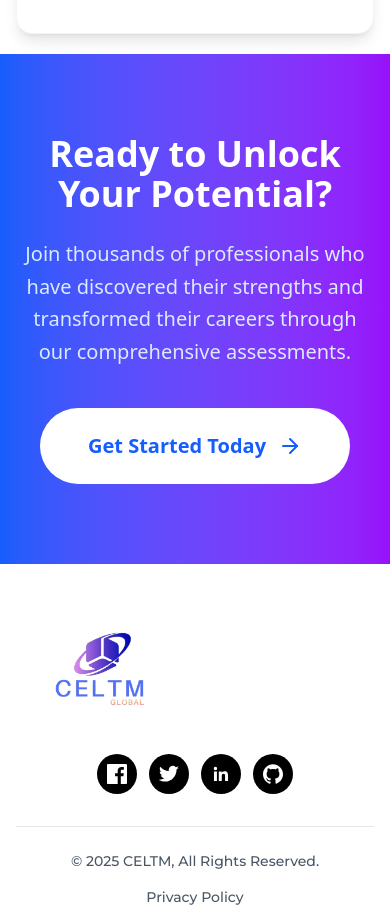
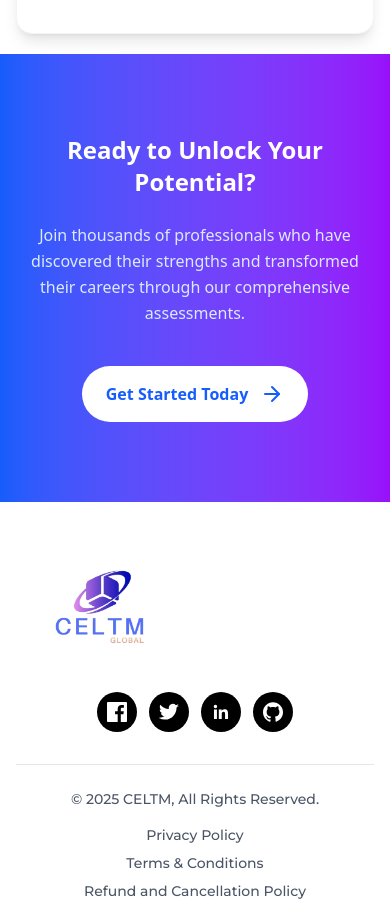
Before and after one commit to remote-cto/celtm_assess, a Next.js app: page / in a window 390 px wide. Shown: the part 2742-3653 px from the top of the page. Built offline with nearby package versions, Linux system fonts and the light colour scheme.

Commit message:
changes updated

```diff
--- a/app/components/LandingPage.tsx
+++ b/app/components/LandingPage.tsx
@@ -195,16 +195,16 @@ const LandingPage = () => {
       {/* CTA Section */}
       <section className="py-20 px-4 sm:px-6 bg-gradient-to-r from-blue-600 to-purple-600">
         <div className="container mx-auto text-center max-w-4xl">
-          <h2 className="text-4xl sm:text-5xl font-bold text-white mb-6">
+          <h2 className="text-2xl sm:text-5xl font-bold text-white mb-6">
             Ready to Unlock Your Potential?
           </h2>
-          <p className="text-xl text-blue-100 mb-10 leading-relaxed">
+          <p className="text-base md:text-xl text-blue-100 mb-10 leading-relaxed">
             Join thousands of professionals who have discovered their strengths
             and transformed their careers through our comprehensive assessments.
           </p>
           <button
             onClick={handleStartAssessment}
-            className="group bg-white text-blue-600 px-12 py-6 rounded-full font-bold text-xl hover:shadow-2xl transition-all transform hover:scale-105 flex items-center mx-auto hover:bg-gray-50"
+            className="group bg-white text-blue-600 px-6 py-4  md:px-12 md:py-6 rounded-full font-bold text-base md:text-xl hover:shadow-2xl transition-all transform hover:scale-105 flex items-center mx-auto hover:bg-gray-50"
           >
             Get Started Today
             <ArrowRight className="ml-3 w-6 h-6 group-hover:translate-x-1 transition-transform" />
```
